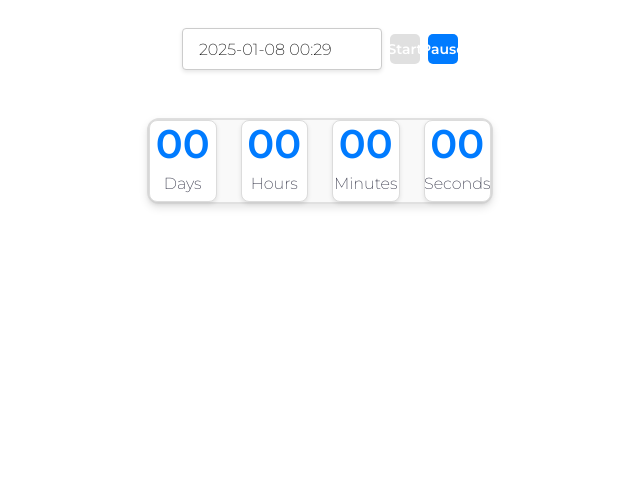
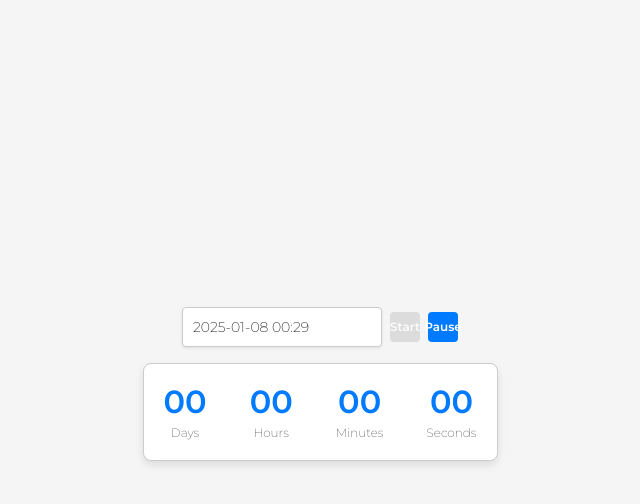
Before and after one commit to Tatyana25081974/goit-js-hw-10, a website built with Vite: page src/3-timer.html in a window 1280 px wide. Shown: the whole page, without its empty margins (320-960 px from the left). Built offline with nearby package versions, Linux system fonts and the light colour scheme; a script that the page names is missing.

Commit message:
add initial files

```diff
--- a/src/css/styles3.css
+++ b/src/css/styles3.css
@@ -1,16 +1,15 @@
 body {
     font-family: Montserrat, sans-serif;
-    background-color: #fff;
+    background-color: #f5f5f5;
     color: #333;
     text-align: center;
-    padding: 28px;
-    max-width: 100%;
-    height: auto;
+    padding: 20px;
     display: flex;
     flex-direction: column;
     align-items: center;
     justify-content: center;
-    gap: 32px;
+    height: 100vh;
+    margin: 0;
 }
 
 .controls {
@@ -18,22 +17,19 @@ body {
     align-items: center;
     justify-content: center;
     gap: 8px;
+    /* Відстань між елементами */
     margin-bottom: 16px;
     width: 355px;
-
-
+    /* Ширина блоку контролів */
 }
 
 input#datetime-picker {
-    height: 42px;
-    display: flex;
-    align-items: center;
-    padding: 8px 16px;
-    font-size: 16px;
+    height: 40px;
+    padding: 8px 10px;
+    font-size: 14px;
     border: 1px solid #ccc;
     border-radius: 4px;
-    box-shadow: 0 2px 4px rgba(0, 0, 0, 0.1);
-    margin-bottom: 0;
+    box-shadow: 0 1px 3px rgba(0, 0, 0, 0.1);
     outline: none;
     transition: border-color 0.3s ease, box-shadow 0.3s ease;
     width: 200px;
@@ -41,31 +37,32 @@ input#datetime-picker {
 
 input#datetime-picker:focus {
     border-color: #007bff;
-    box-shadow: 0 4px 8px rgba(0, 123, 255, 0.2);
+    box-shadow: 0 2px 4px rgba(0, 123, 255, 0.2);
 }
 
 button[data-start],
 button[data-pause] {
-    padding: 4px;
-    font-size: 14px;
+    font-size: 12px;
+    font-weight: 600;
     color: white;
     background-color: #007bff;
-    font-weight: bold;
     border: none;
-    border-radius: 5px;
+    border-radius: 4px;
     cursor: pointer;
-    transition: background-color 0.3s ease;
     width: 30px;
+    /* Ширина кнопок */
     height: 30px;
+    /* Висота кнопок */
     display: flex;
     align-items: center;
     justify-content: center;
+    transition: background-color 0.3s ease, transform 0.2s ease;
 }
 
 button[data-start]:hover,
 button[data-pause]:hover {
     background-color: #0056b3;
-    transform: scale(1.05);
+    transform: scale(1.1);
 }
 
 button[data-start]:disabled,
@@ -76,88 +73,58 @@ button[data-pause]:disabled {
 }
 
 .timer {
-
     display: flex;
-    align-items: flex-start;
-    justify-content: flex-start;
     flex-direction: row;
+    align-items: center;
+    justify-content: space-between;
     gap: 24px;
-    border-radius: 12px;
-    width: 100%;
-    max-width: 346px;
-    height: auto;
-    background: #f9f9f9;
+    width: 355px;
+    /* Ширина таймера */
+    padding: 20px;
+    background: #fff;
+    border: 1px solid #ccc;
+    border-radius: 8px;
     box-shadow: 0 4px 8px rgba(0, 0, 0, 0.1);
-    border: 2px solid #e0e0e0;
-    transition: background-color 0.3s ease, border 0.3s ease, box-shadow 0.3s ease;
-}
-
-/* Стан "hover" */
-.timer:hover {
-    background-color: #e9ecef;
-    border: 2px solid #333;
-    box-shadow: 0 4px 6px rgba(0, 0, 0, 0.15);
-}
-
-/* Стан "active" */
-.timer.active {
-    background-color: #d4edda;
-    color: #FFF;
-    border: 2px solid #6c8cff;
-    box-shadow: 0 4px 8px rgba(0, 123, 255, 0.3);
-}
-
-/* Стан "disable" */
-.timer.disable {
-    background-color: #cce5ff;
-    border: 2px solid #fafafa;
-
 }
 
 .field {
     display: flex;
-
     flex-direction: column;
     align-items: center;
-    background-color: #ffffff;
-    border: 1px solid #dcdcdc;
-    border-radius: 8px;
-    width: calc((100% - (3 * 24px)) / 4);
-    box-shadow: 0 2px 4px rgba(0, 0, 0, 0.1);
-
+    justify-content: center;
 }
 
 .field .value {
-    font-size: 40px;
+    font-size: 32px;
     font-weight: bold;
     color: #007bff;
-
 }
 
 .field .label {
-    margin: 5px;
-    font-weight: 400;
-    font-size: 16px;
-    line-height: 1.5;
-    color: #2e2f42;
+    margin-top: 5px;
+    font-size: 12px;
+    color: #555;
 }
 
-/* Стан з помилкою (приклад для повідомлення про помилку) */
-.error-message {
+#error-message {
     color: #dc3545;
-    font-size: 16px;
+    font-size: 14px;
     margin-top: 10px;
 }
 
 /* Для адаптивності */
 @media (max-width: 768px) {
+    .controls {
+        width: 100%;
+    }
+
     .timer {
         flex-direction: column;
-        gap: 10px;
+        align-items: center;
+        gap: 16px;
     }
 
     .field {
-        width: 80%;
-        max-width: 200px;
+        width: auto;
     }
 }
```
